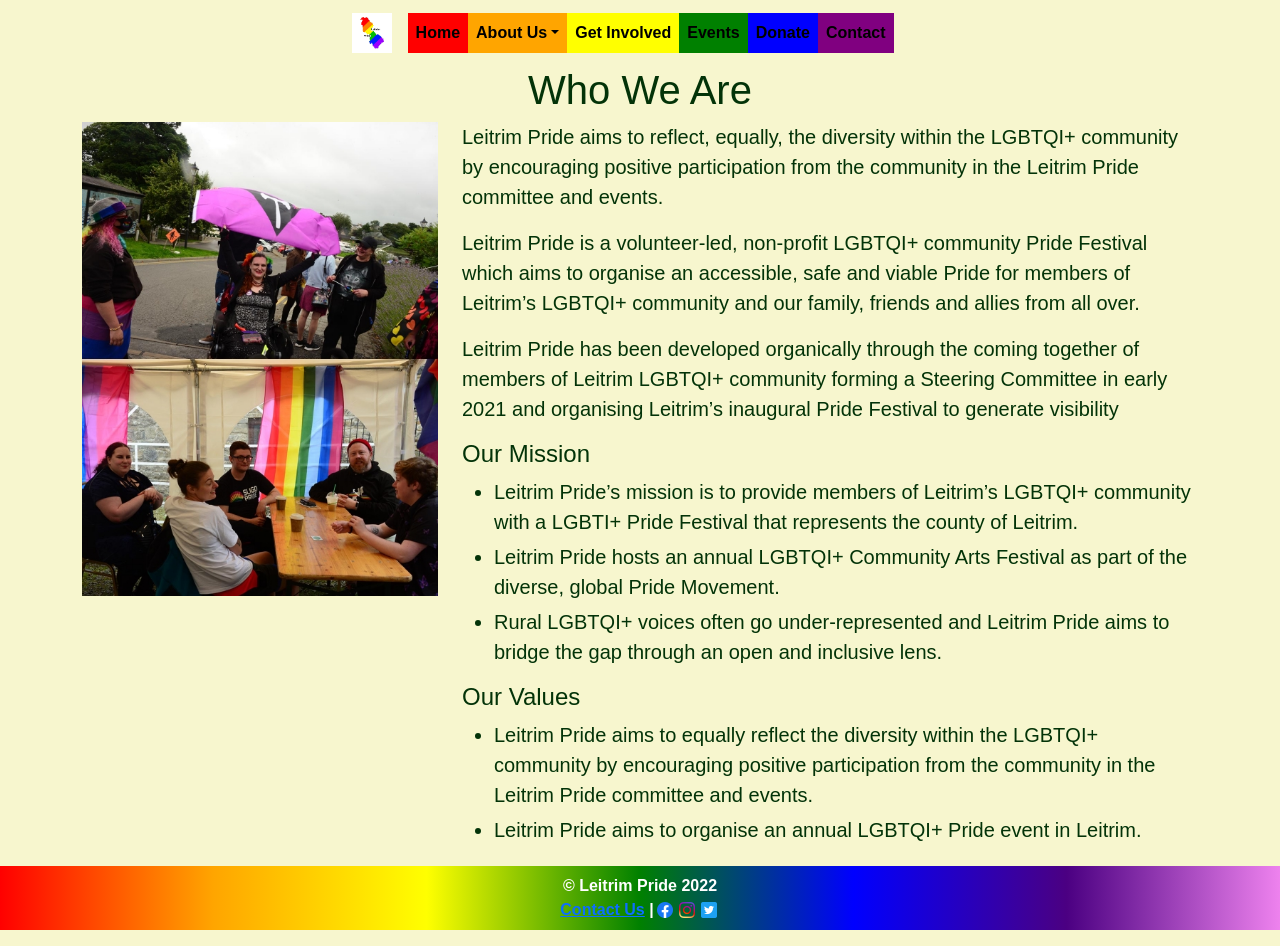
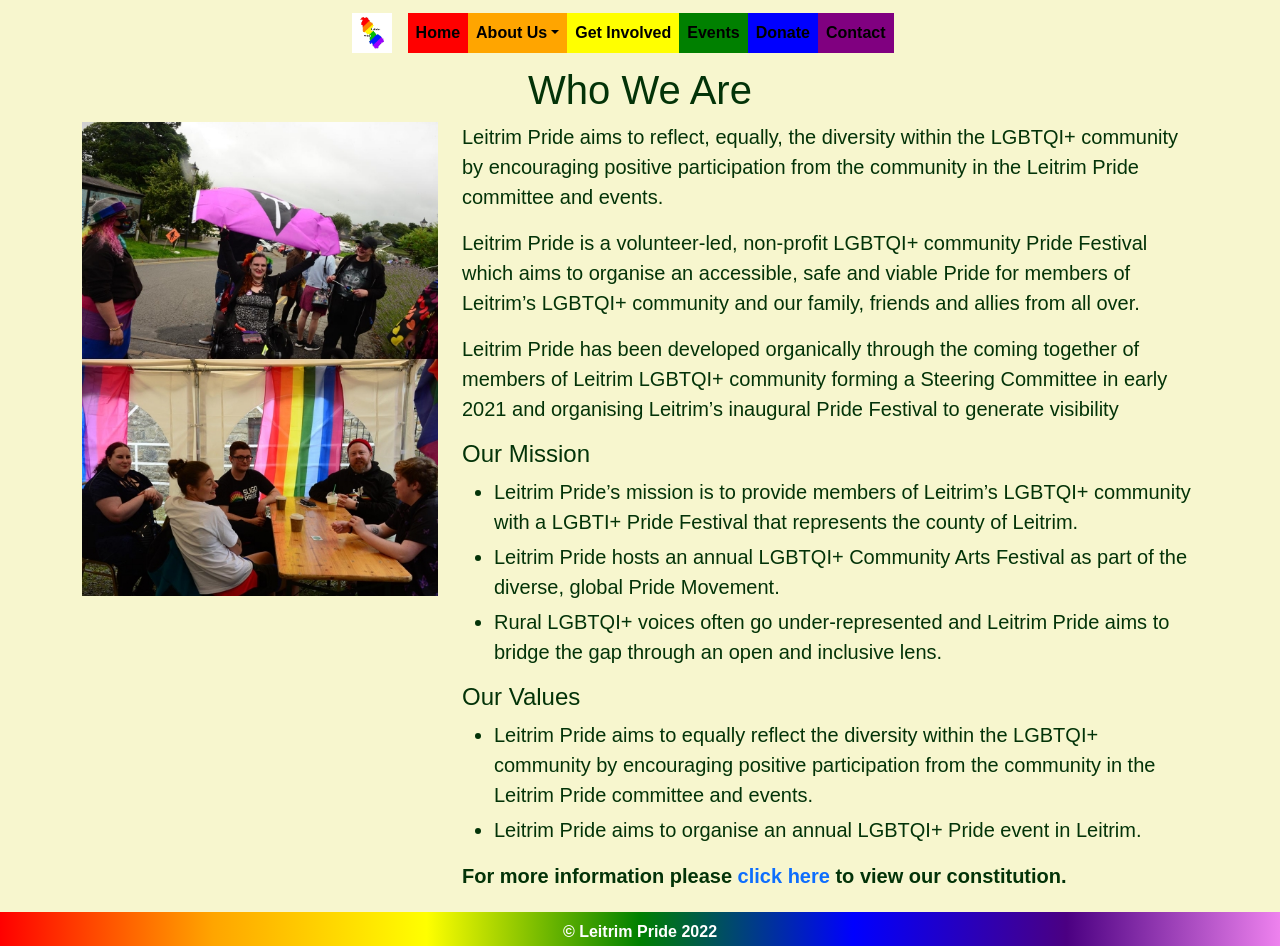
Before and after one commit to Jacobs1986/leitrim-pride, a React (Create React App) app in the folder client/: page /about in a window 1280 px wide. Shown: the top 946 px of the page. Built offline with nearby package versions, Linux system fonts and the light colour scheme.

Commit message:
finished putting in the styling

```diff
--- a/client/src/components/whoWeAreLit/whoWeAreLit.css
+++ b/client/src/components/whoWeAreLit/whoWeAreLit.css
@@ -7,6 +7,13 @@
     margin-bottom: 5px;
 }
 
+.constitutionText {
+    font-weight: bold;
+}
+
+.constitutionLink {
+    text-decoration: none;
+}
 @media screen and (min-width: 1024px) {
     .whoWeAreTextCol {
         margin-top: 0em;
--- a/client/src/pages/about.js
+++ b/client/src/pages/about.js
@@ -26,6 +26,9 @@ export default function About() {
                         <WhoWeAreLit />
                         <OurMission />
                         <OurValues />
+                        <p className='constitutionText'>
+                            For more information please <a href='constitution.pdf' target="_blank" className='constitutionLink'>click here</a> to view our constitution.
+                        </p>
                     </Col>
                 </Row>
             </Container>
```
